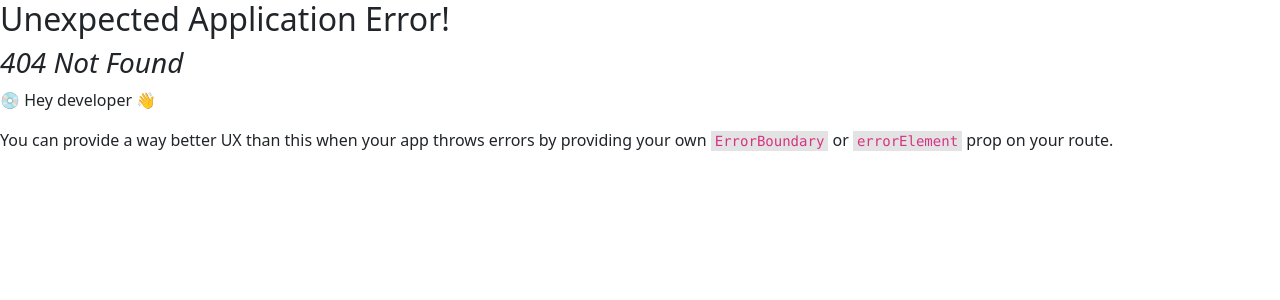
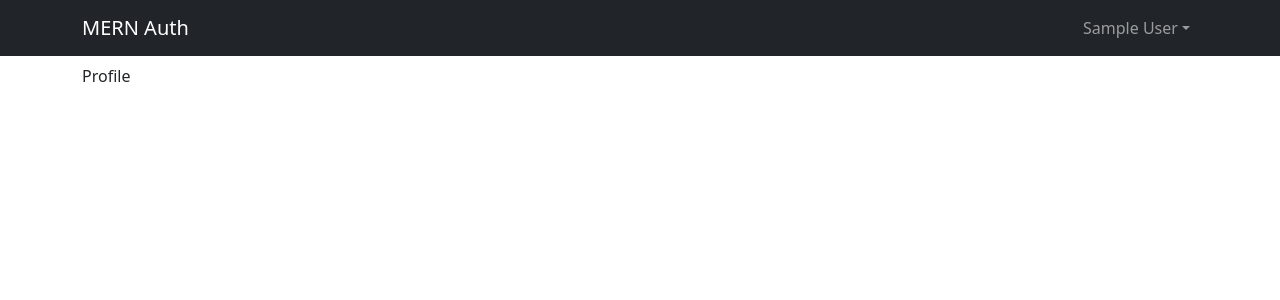
Before and after one commit to githubvsi/mern-auth, a React (Vite) app in the folder frontend/: page /profile in a window 1280 px wide. Before the commit this address had no page. Shown: the top 300 px of the page. Built offline with nearby package versions, Linux system fonts and the light colour scheme; sample sign-in values are in the browser's storage.

Commit message:
Profile: use `PrivateRoute` to make sure ProfileScreen can't be visited if not signed in

```diff
--- /dev/null
+++ b/frontend/src/components/PrivateRoute.jsx
@@ -0,0 +1,9 @@
+import { Navigate, Outlet } from 'react-router-dom';
+import { useSelector } from 'react-redux';
+
+const PrivateRoute = () => {
+    const { userInfo } = useSelector((state) => state.auth);
+    return userInfo ? <Outlet /> : <Navigate to="login" replace />;
+};
+
+export default PrivateRoute;
--- a/frontend/src/main.jsx
+++ b/frontend/src/main.jsx
@@ -11,9 +11,11 @@
 import App from './App.jsx'
 import 'bootstrap/dist/css/bootstrap.min.css'
 import './index.css'
+import PrivateRoute from './components/PrivateRoute.jsx'
 import HomeScreen from './screens/HomeScreen.jsx'
 import LoginScreen from './screens/LoginScreen.jsx'
 import RegisterScreen from './screens/RegisterScreen.jsx'
+import ProfileScreen from './screens/ProfileScreen.jsx'
 
 const router = createBrowserRouter(
   createRoutesFromElements(
@@ -21,6 +23,11 @@
       <Route index={ true } path='/' element={<HomeScreen />} />
       <Route path='/login' element={<LoginScreen />} />
       <Route path='/register' element={<RegisterScreen />} />
+
+      {/* Private route protected */}
+      <Route path='' element={<PrivateRoute />}>
+        <Route path='/profile' element={<ProfileScreen /> }/>
+      </Route>
     </Route>
   )
 )
--- /dev/null
+++ b/frontend/src/screens/ProfileScreen.jsx
@@ -0,0 +1,7 @@
+const ProfileScreen = () => {
+    return (
+        <div>Profile</div>
+    );
+};
+
+export default ProfileScreen;
```
Also changed, not shown: 1 other file (tests, documents, lock files or other folders).
